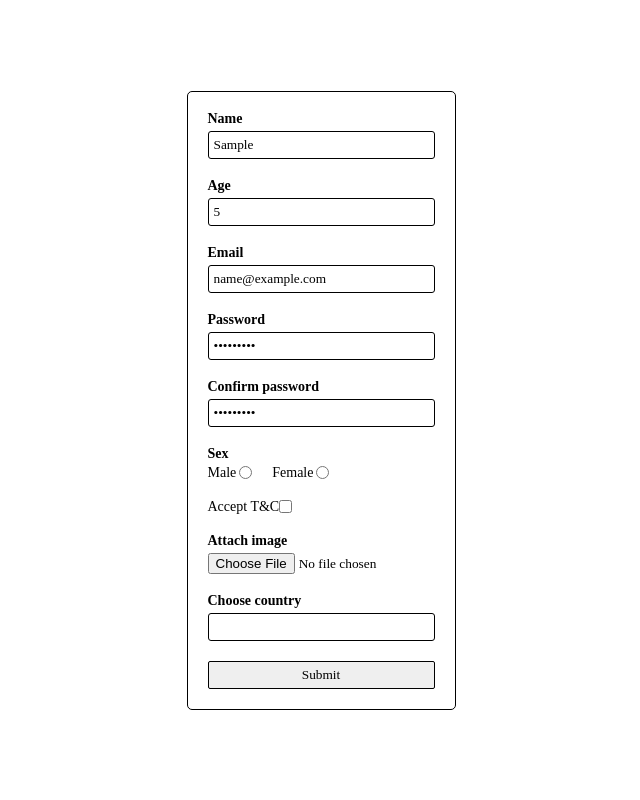
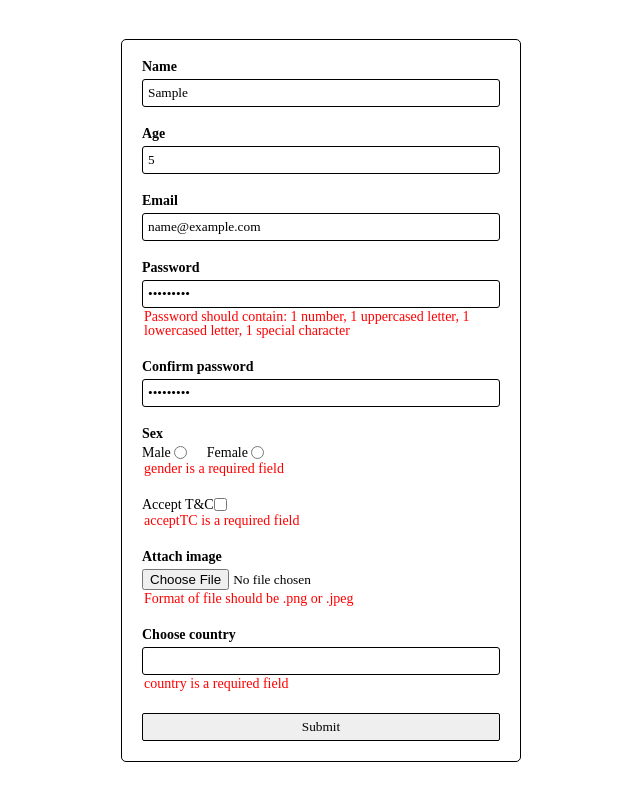
Before and after one commit to toronto-tokyo/React-2023Q4, a React (Vite) app: page /uncontrolled-components in a window 1280 px wide. Both pictures are taken after typing "Sample", "5", "name@example.com", "Sample123", "Sample123", "Sample" into the empty fields and a click on the button "Submit". Shown: the whole page, without its empty margins (319-959 px from the left). Built offline with nearby package versions, Linux system fonts and the light colour scheme.

Commit message:
feat: implement validation on uncontrolled form with Yup

```diff
--- a/package.json
+++ b/package.json
@@ -15,7 +15,8 @@
   "dependencies": {
     "react": "^18.2.0",
     "react-dom": "^18.2.0",
-    "react-router-dom": "^6.20.1"
+    "react-router-dom": "^6.20.1",
+    "yup": "^1.3.2"
   },
   "devDependencies": {
     "@types/react": "^18.2.37",
--- /dev/null
+++ b/src/Validations/formsValidation.ts
@@ -0,0 +1,45 @@
+import * as yup from 'yup';
+
+const MAX_FILE_SIZE = 100 * 1024;
+
+const SUPPORTED_FILE_FORMATS = ['image/png', 'image/jpeg'];
+
+export const schema = yup.object().shape({
+  name: yup
+    .string()
+    .matches(/(^[A-Z])/, { message: 'First letter should be uppercased' })
+    .required(),
+  age: yup
+    .number()
+    .typeError('Age should be number')
+    .required()
+    .min(0, 'Age should be positive number'),
+  email: yup.string().required().email(),
+  password: yup
+    .string()
+    .matches(/^(?=.*\d)(?=.*[A-Z])(?=.*[a-z])(?=.*[^a-zA-Z\d]).{4,}$/, {
+      message:
+        'Password should contain: 1 number, 1 uppercased letter, 1 lowercased letter, 1 special character',
+    }),
+  confirmPassword: yup
+    .string()
+    .required()
+    .oneOf([yup.ref('password')], 'Passwords do not match'),
+  gender: yup.string().required(),
+  acceptTC: yup.string().required(),
+  imgFile: yup
+    .mixed()
+    .required()
+    .test(
+      'file-size',
+      'Size of file should be under 100kb',
+      (value) => value instanceof File && value.size <= MAX_FILE_SIZE
+    )
+    .test(
+      'file-type',
+      'Format of file should be .png or .jpeg',
+      (value) =>
+        value instanceof File && SUPPORTED_FILE_FORMATS.includes(value.type)
+    ),
+  country: yup.string().required(),
+});
--- /dev/null
+++ b/src/components/FormErrorLine/FormErrorLine.module.css
@@ -0,0 +1,4 @@
+.errorLine {
+  margin: 2px;
+  color: rgb(255, 0, 0);
+}
--- /dev/null
+++ b/src/components/FormErrorLine/FormErrorLine.tsx
@@ -0,0 +1,12 @@
+import React from 'react';
+import classes from './FormErrorLine.module.css';
+
+interface IProps {
+  children: React.ReactNode;
+}
+
+function FormErrorLine({ children }: IProps) {
+  return <div className={classes.errorLine}>{children}</div>;
+}
+
+export default FormErrorLine;
--- a/src/components/FormRow/FormRow.tsx
+++ b/src/components/FormRow/FormRow.tsx
@@ -1,16 +1,19 @@
 import React from 'react';
 import classes from './FormRow.module.css';
+import FormErrorLine from '../FormErrorLine/FormErrorLine';
 
 interface IProps {
   children: React.ReactNode;
   title: string;
+  errorMessage?: string;
 }
 
-function FormRow({ children, title }: IProps) {
+function FormRow({ children, title, errorMessage }: IProps) {
   return (
     <div>
       <h2 className={classes.title}>{title}</h2>
       <div className={classes.formRow}>{children}</div>
+      {errorMessage && <FormErrorLine>{errorMessage}</FormErrorLine>}
     </div>
   );
 }
--- a/src/components/UI/FormCheckboxInput/FormCheckboxInput.tsx
+++ b/src/components/UI/FormCheckboxInput/FormCheckboxInput.tsx
@@ -1,5 +1,6 @@
 import React from 'react';
 import classes from './FromCheckboxInput.module.css';
+import FormErrorLine from '../../FormErrorLine/FormErrorLine';
 
 interface IProps {
   id: string;
@@ -7,13 +8,24 @@ interface IProps {
   value?: string;
   name: string;
   type: string;
+  errorMessage?: string;
 }
 
-function FormCheckboxInput({ id, label, value, name, type }: IProps) {
+function FormCheckboxInput({
+  id,
+  label,
+  value,
+  name,
+  type,
+  errorMessage,
+}: IProps) {
   return (
-    <div className={classes.formCheckboxInputWrap}>
-      <label htmlFor={id}>{label}</label>
-      <input id={id} type={type} value={value} name={name}></input>
+    <div>
+      <div className={classes.formCheckboxInputWrap}>
+        <label htmlFor={id}>{label}</label>
+        <input id={id} type={type} value={value} name={name}></input>
+      </div>
+      {errorMessage && <FormErrorLine>{errorMessage}</FormErrorLine>}
     </div>
   );
 }
--- a/src/components/UI/FormFileInput/FormFileInput.tsx
+++ b/src/components/UI/FormFileInput/FormFileInput.tsx
@@ -1,19 +1,22 @@
+import FormErrorLine from '../../FormErrorLine/FormErrorLine';
 import classes from './FormFileInput.module.css';
 
 interface IProps {
   id: string;
   label: string;
   name: string;
-  accept: string;
+  errorMessage?: string;
+  accept?: string;
 }
 
-function FormFileInput({ id, label, name, accept }: IProps) {
+function FormFileInput({ id, label, name, errorMessage, accept }: IProps) {
   return (
     <div>
       <label htmlFor={id} className={classes.label}>
         {label}
       </label>
       <input type="file" name={name} accept={accept} />
+      {errorMessage && <FormErrorLine>{errorMessage}</FormErrorLine>}
     </div>
   );
 }
--- a/src/components/UI/FormInput/FormInput.tsx
+++ b/src/components/UI/FormInput/FormInput.tsx
@@ -1,3 +1,4 @@
+import FormErrorLine from '../../FormErrorLine/FormErrorLine';
 import classes from './FormInput.module.css';
 
 interface IProps {
@@ -5,15 +6,17 @@ interface IProps {
   label: string;
   type: string;
   name: string;
+  errorMessage?: string;
 }
 
-function FormInput({ id, label, type, name }: IProps) {
+function FormInput({ id, label, type, name, errorMessage }: IProps) {
   return (
     <div>
       <label htmlFor={id} className={classes.label}>
         {label}
       </label>
       <input name={name} id={id} className={classes.formInput} type={type} />
+      {errorMessage && <FormErrorLine>{errorMessage}</FormErrorLine>}
     </div>
   );
 }
--- a/src/components/UI/FormSelectInput/FormSelectInput.tsx
+++ b/src/components/UI/FormSelectInput/FormSelectInput.tsx
@@ -1,14 +1,22 @@
 import { useState, useRef } from 'react';
 import classes from './FormSelectInput.module.css';
+import FormErrorLine from '../../FormErrorLine/FormErrorLine';
 
 interface IProps {
   labelTitle: string;
   id: string;
   selectElements: string[];
   name: string;
+  errorMessage?: string;
 }
 
-function FormSelectInput({ labelTitle, id, selectElements, name }: IProps) {
+function FormSelectInput({
+  labelTitle,
+  id,
+  selectElements,
+  name,
+  errorMessage,
+}: IProps) {
   const [listElements, setListElements] = useState<string[] | null>();
   const [ariaActiveDescendant, setAriaActiveDescendant] = useState<string>('');
   const inputRef = useRef<HTMLInputElement>(null);
@@ -67,6 +75,7 @@ function FormSelectInput({ labelTitle, id, selectElements, name }: IProps) {
         autoComplete="off"
         aria-activedescendant={ariaActiveDescendant}
       />
+      {errorMessage && <FormErrorLine>{errorMessage}</FormErrorLine>}
       <ul
         className={classes.selectElementsList}
         onMouseOver={handleMouseOver}
--- a/src/components/UncontrolledForm/UncontrolledForm.tsx
+++ b/src/components/UncontrolledForm/UncontrolledForm.tsx
@@ -7,28 +7,55 @@ import { countryList } from '../../data/countries';
 import FormCheckboxInput from '../UI/FormCheckboxInput/FormCheckboxInput';
 import classes from './UncontrolledFrom.module.css';
 import SubmitBtn from '../UI/SubmitBtn/SubmitBtn';
+import { IValidationErrors } from '../../pages/UncontrolledComponents';
 
 interface IProps {
   handleSubmit: (e: React.FormEvent<HTMLFormElement>) => void;
+  validationErrors: IValidationErrors;
 }
 
-function UncontrolledForm({ handleSubmit }: IProps) {
+function UncontrolledForm({ handleSubmit, validationErrors }: IProps) {
   return (
     <form
       onSubmit={(e) => handleSubmit(e)}
       className={classes.uncontrolledForm}
     >
-      <FormInput id="1" type="text" name="name" label="Name" />
-      <FormInput id="2" type="number" name="age" label="Age" />
-      <FormInput id="3" type="email" name="email" label="Email" />
-      <FormInput id="4" type="password" name="password" label="Password" />
+      <FormInput
+        id="1"
+        type="text"
+        name="name"
+        label="Name"
+        errorMessage={validationErrors.name || undefined}
+      />
+      <FormInput
+        id="2"
+        type="number"
+        name="age"
+        label="Age"
+        errorMessage={validationErrors.age || undefined}
+      />
+      <FormInput
+        id="3"
+        type="email"
+        name="email"
+        label="Email"
+        errorMessage={validationErrors.email || undefined}
+      />
+      <FormInput
+        id="4"
+        type="password"
+        name="password"
+        label="Password"
+        errorMessage={validationErrors.password || undefined}
+      />
       <FormInput
         id="5"
         type="password"
         name="confirmPassword"
         label="Confirm password"
+        errorMessage={validationErrors.confirmPassword || undefined}
       />
-      <FormRow title="Sex">
+      <FormRow title="Sex" errorMessage={validationErrors.gender || undefined}>
         <FormRadioInput
           id="6"
           type="radio"
@@ -48,20 +75,23 @@ function UncontrolledForm({ handleSubmit }: IProps) {
         id="8"
         type="checkbox"
         label="Accept T&C"
-        name="acceptT&C"
+        name="acceptTC"
         value="checked"
+        errorMessage={validationErrors.acceptTC || undefined}
       />
       <FormFileInput
         id="9"
         label="Attach image"
         name="imgFile"
         accept=".png, .jpeg"
+        errorMessage={validationErrors.imgFile || undefined}
       />
       <FormSelectInput
         id="10"
         name="country"
         labelTitle="Choose country"
         selectElements={countryList}
+        errorMessage={validationErrors.country || undefined}
       />
       <SubmitBtn />
     </form>
--- a/src/pages/UncontrolledComponents.tsx
+++ b/src/pages/UncontrolledComponents.tsx
@@ -1,16 +1,57 @@
+import { schema } from '../Validations/formsValidation';
 import UncontrolledForm from '../components/UncontrolledForm/UncontrolledForm';
 import classes from '../styles/UncontrolledComponents.module.css';
+import { ValidationError } from 'yup';
+import { useState } from 'react';
+import { useNavigate } from 'react-router-dom';
+
+export interface IValidationErrors {
+  name?: string;
+  age?: string;
+  email?: string;
+  password?: string;
+  confirmPassword?: string;
+  gender?: string;
+  acceptTC?: string;
+  imgFile?: string;
+  country?: string;
+}
 
 function UncontrolledComponents() {
-  const handleSubmit = (e: React.FormEvent<HTMLFormElement>) => {
+  const [validationErrors, setValidationErrors] = useState<IValidationErrors>(
+    {}
+  );
+  const navigate = useNavigate();
+
+  const handleSubmit = async (e: React.FormEvent<HTMLFormElement>) => {
     e.preventDefault();
     const formData = new FormData(e.currentTarget);
-    console.log(Object.fromEntries(formData.entries()));
+    try {
+      await schema.validate(Object.fromEntries(formData.entries()), {
+        abortEarly: false,
+      });
+    } catch (err) {
+      if (err instanceof ValidationError) {
+        const validationErrors: Record<string, string> = {};
+
+        err.inner.forEach((error) => {
+          if (error.path) {
+            validationErrors[error.path] = error.message;
+          }
+        });
+        setValidationErrors(validationErrors);
+      }
+      return;
+    }
+    navigate('/');
   };
 
   return (
     <main className={classes.main}>
-      <UncontrolledForm handleSubmit={handleSubmit} />
+      <UncontrolledForm
+        handleSubmit={handleSubmit}
+        validationErrors={validationErrors}
+      />
     </main>
   );
 }
```
Also changed, not shown: 1 other file (tests, documents, lock files or other folders).
